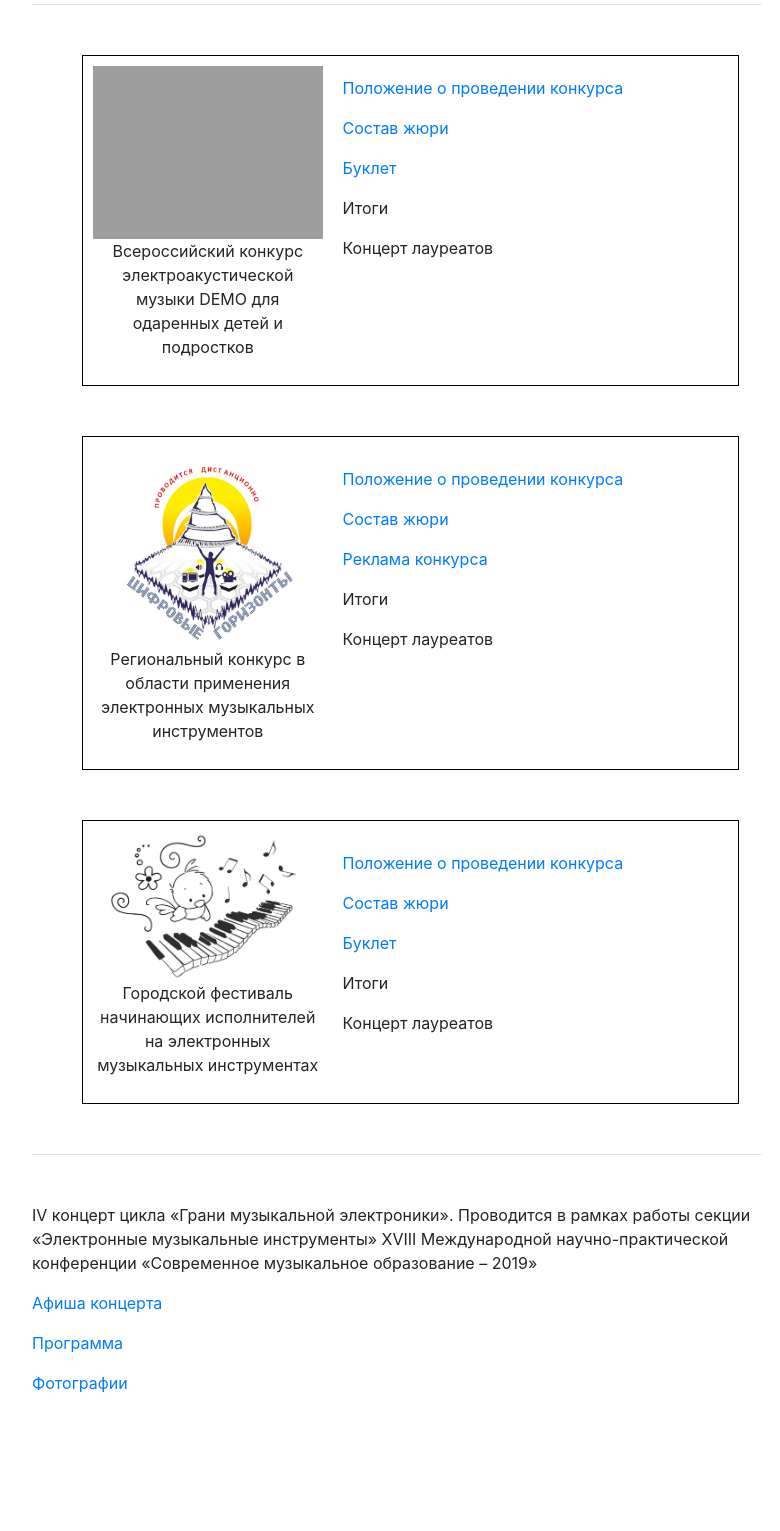
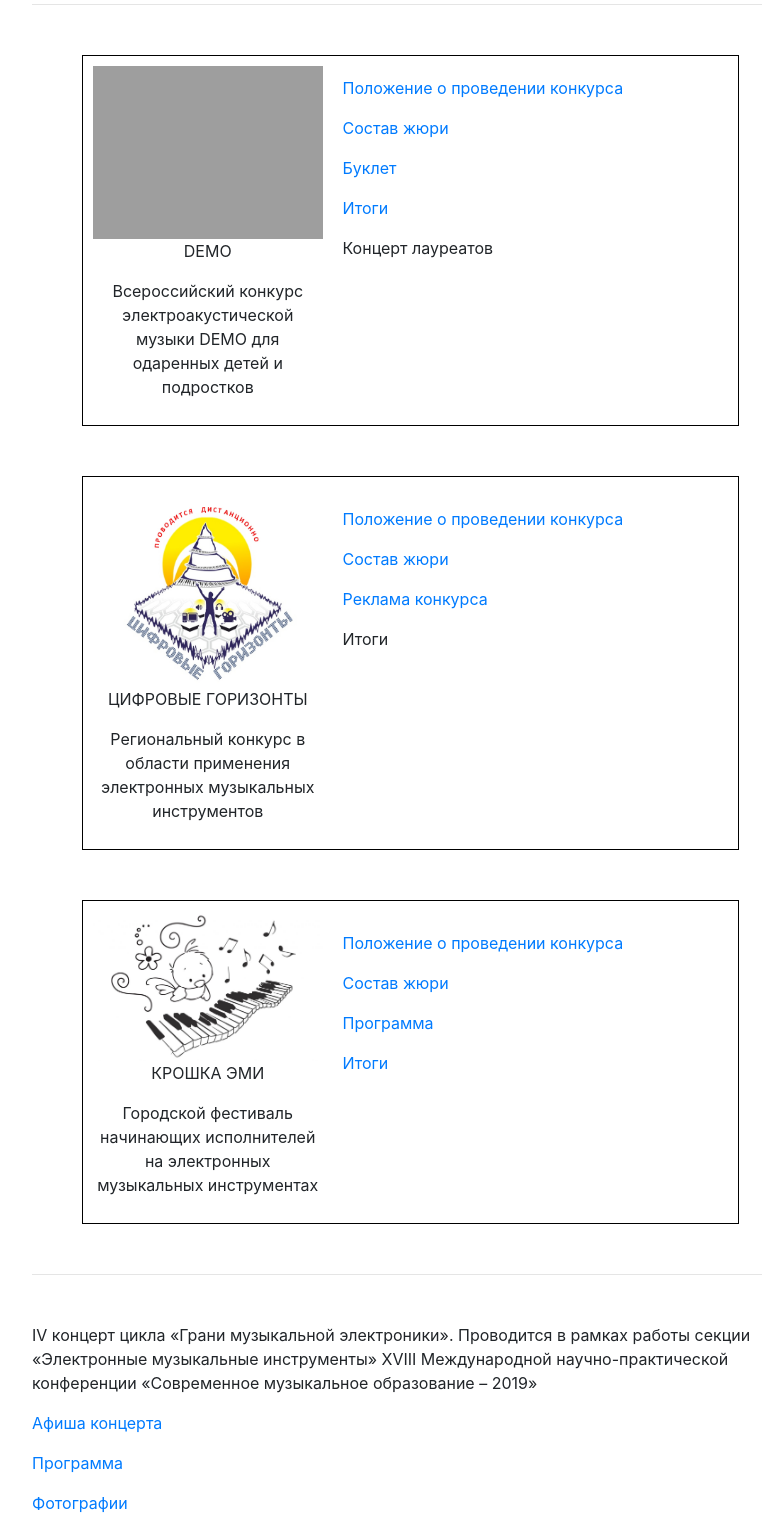
Before and after one commit to ArtemDavletov/Musica-integra-website, a Django app: page /children/ in a window 1280 px wide. Shown: the part 1298-2829 px from the top of the page, without its empty margins (243-1023 px from the left). Before the commit the page ends 2691 px from the top, so only its background shows below. Run offline with Django 3.2, Linux system fonts and the light colour scheme; some libraries are stand-ins or nearby versions; grey boxes are pictures that could not be loaded.

Commit message:
Some changes
Change links in boxes

```diff
--- a/templates/children.html
+++ b/templates/children.html
@@ -76,13 +76,16 @@
 
                         <table width="100%" cellspacing="0" cellpadding="10">
                             <tr>
-                                <td width="250" valign="top" align="center"><a href="https://drive.google.com/file/d/1ofyyThDtPRH2yjNbxdUhd8sQbLzEp22z/view" target="_blank"><img src="../static/img/incubator/Эмблема%20конкурса%20DEMO.jpg" alt="ЭМБЛЕМА КОНКУРСА DEMO" style="width:100%"></a>
-                                <p align="center">Всероссийский конкурс электроакустической музыки DEMO для одаренных детей и подростков</p></td>
+                                <td width="250" valign="top" align="center">
+                                    <a href="https://drive.google.com/file/d/1ofyyThDtPRH2yjNbxdUhd8sQbLzEp22z/view" target="_blank"><img src="../static/img/incubator/Эмблема%20конкурса%20DEMO.jpg" alt="ЭМБЛЕМА КОНКУРСА DEMO" style="width:100%"></a>
+                                    <p align="center">DEMO</p>
+                                    <p align="center">Всероссийский конкурс электроакустической музыки DEMO для одаренных детей и подростков</p>
+                                </td>
                                 <td valign="top" align="left">
                                     <p style="margin-top: 10px;"><a href="https://drive.google.com/file/d/155M1rnWupCOSYKKXRLyRIvap7ZuK0ceW/view" target="_blank">Положение о проведении конкурса</a></p>
                                     <p><a href="https://drive.google.com/file/d/1UPjlx-AHIKbLcDanMRMJE8c_aQ35-LGF/view" target="_blank">Состав жюри</a></p>
                                     <p><a href="https://drive.google.com/file/d/1ofyyThDtPRH2yjNbxdUhd8sQbLzEp22z/view" target="_blank">Буклет</a></p>
-                                    <p><a>Итоги</a></p>
+                                    <p><a href="https://drive.google.com/drive/folders/1P2vF_BX4r52bQafukmeSacxwZIOETZmw" target="_blank">Итоги</a></p>
                                     <p><a>Концерт лауреатов</a></p>
                                 </td>
 
@@ -93,6 +96,7 @@
                             <tr>
                                 <td width="250" valign="top"  align="center">
                                     <a href="https://drive.google.com/file/d/1NdnnmkoFmmqwiMBWDDVUJO5p7CV6Ltds/view" target="_blank"><img src="../static/img/incubator/Эмблема%20Цифровые%20горизонты.jpg" alt="Эмблема цифровые горизонты" class="photoBorder"></a>
+                                    <p align="center">ЦИФРОВЫЕ ГОРИЗОНТЫ</p>
                                     <p>Региональный конкурс в области применения электронных музыкальных инструментов</p>
                                 </td>
                                 <td valign="top" align="left">
@@ -100,7 +104,6 @@
                                     <p><a href="https://drive.google.com/file/d/1LWZkTd3hZOSpEjMBAh81rq-X1bMeEJUp/view" target="_blank">Состав жюри</a></p>
                                     <p><a href="https://drive.google.com/file/d/1NdnnmkoFmmqwiMBWDDVUJO5p7CV6Ltds/view" target="_blank">Реклама конкурса</a></p>
                                     <p><a>Итоги</a></p>
-                                    <p><a>Концерт лауреатов</a></p>
                                 </td>
 
                             </tr>
@@ -110,14 +113,14 @@
                             <tr>
                                 <td width="250" valign="top" align="center">
                                     <a href="https://drive.google.com/file/d/1H2Sde43PtGp93QGavxzZHSZZm0uWvgj_/view" target="_blank"><img src="../static/img/incubator/Эмблема_ЭМИ.jpg" alt="Эмблема Крошка Эми" style="width:100%"></a>
+                                    <p align="center">КРОШКА ЭМИ</p>
                                     <p>Городской фестиваль начинающих исполнителей на электронных музыкальных инструментах</p>
                                 </td>
                                 <td valign="top" align="left" margin-top="20px">
                                     <p style="margin-top: 20px;"><a href="https://drive.google.com/file/d/155M1rnWupCOSYKKXRLyRIvap7ZuK0ceW/view" target="_blank">Положение о проведении конкурса</a></p>
                                     <p><a href="https://drive.google.com/file/d/1UPjlx-AHIKbLcDanMRMJE8c_aQ35-LGF/view" target="_blank">Состав жюри</a></p>
-                                    <p><a href="https://drive.google.com/file/d/1ofyyThDtPRH2yjNbxdUhd8sQbLzEp22z/view" target="_blank">Буклет</a></p>
-                                    <p><a>Итоги</a></p>
-                                    <p><a>Концерт лауреатов</a></p>
+                                    <p><a href="https://drive.google.com/file/d/1H2Sde43PtGp93QGavxzZHSZZm0uWvgj_/view" target="_blank">Программа</a></p>
+                                    <p><a href="https://drive.google.com/file/d/1JtRmXb66AE0Ddkz5m3IWDXozbITCena2/view" target="_blank">Итоги</a></p>
                                 </td>
 
                             </tr>
--- a/templates/session.html
+++ b/templates/session.html
@@ -92,12 +92,6 @@
                             Городской семинар «Особенности работы над тембром в аранжировочных рабочих станциях Yamaha PSR-SX»
                         </a></p>
 
-                        <p class="grey-text">
-                        Городское учебно-методическое объединение методистов и педагогов государственных учреждений дополнительного образования «Электронные клавишные инструменты»
-                        </p>
-                        <p> <a href="../static/files/artodox/ДАВЛЕТОВА_plan-gumo-2019-2020.pdf">План работы на 2019-2020 г.</a></p>
-                        <p> <a href="../static/files/artodox/ДАВЛЕТОВА_План%20тематических%20встреч%20и%20мероприятий%20ГУМО.pdf">План тематических встреч и мероприятий.</a></p>
-
                         <hr class="my-5">
 
                         <p>Городская научно-практическая конференция «Формирование информационной образовательной среды педагога ДО: инновационные решения»</p>
```
